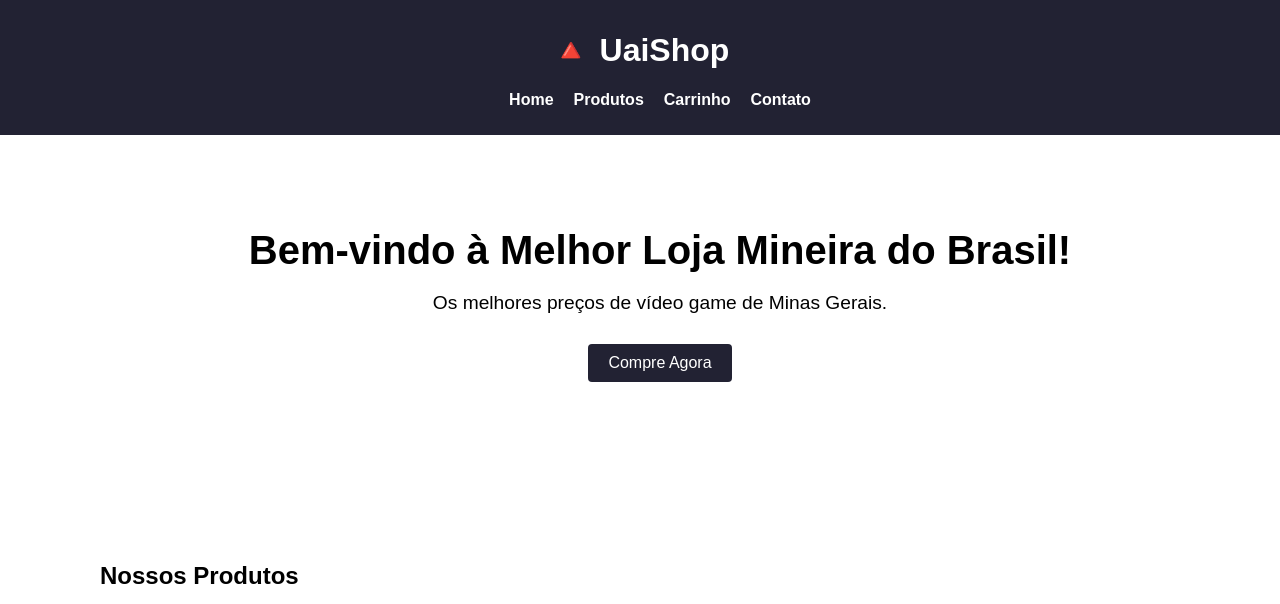
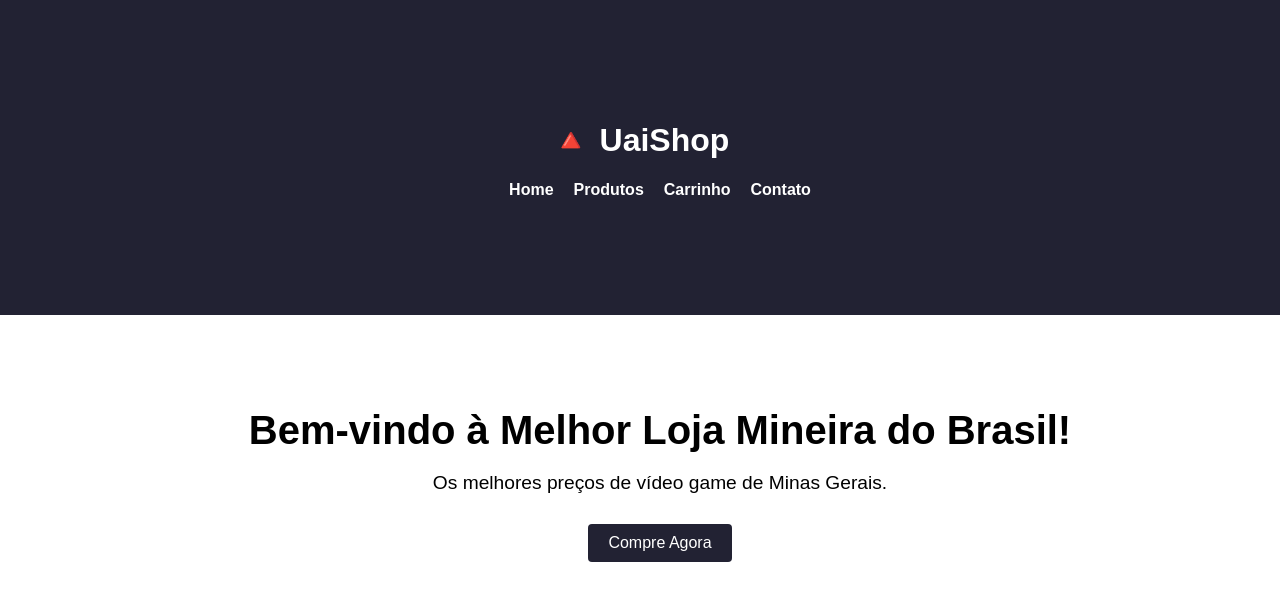
Before and after one commit to JaoRicFiuza/mk1, a plain HTML site: page mk1/index.html in a window 1280 px wide. Shown: the top 604 px of the page. Drawn offline with Linux system fonts and the light colour scheme.

Commit message:
Update style.css

```diff
--- a/mk1/style.css
+++ b/mk1/style.css
@@ -25,7 +25,7 @@ body {
 .header {
     background-color: #223;
     color: white;
-    padding: 10px 0;
+    padding: 100px 0;
     text-align: center;
 }
 
```
